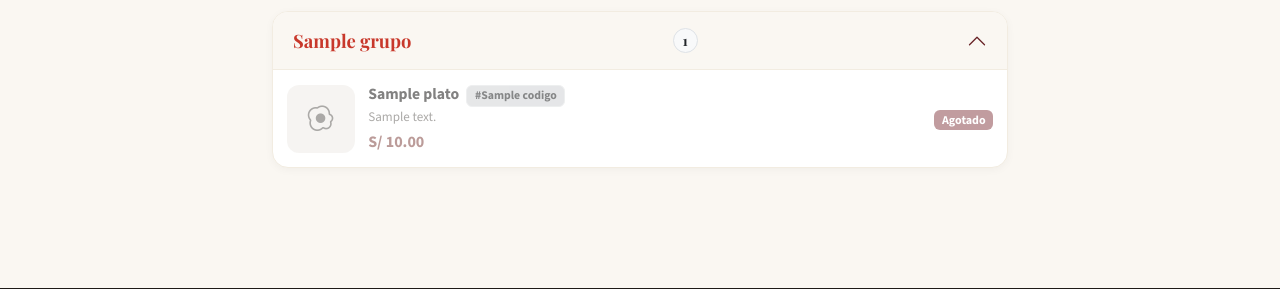
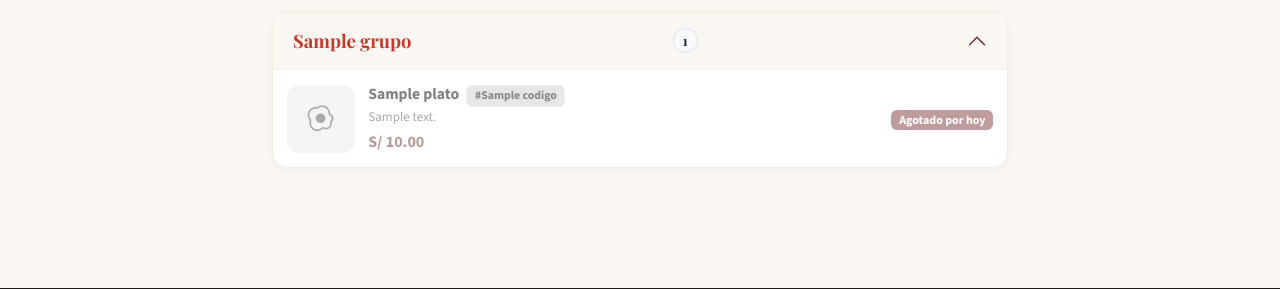
Before and after one commit to jeremy14147c-droid/Reservas_Quero, a Flask app: template app/templates/publico/carta.html in a window 1280 px wide. Shown: the part 351-640 px from the top of the page. Run offline with Flask 3, Linux system fonts and the light colour scheme; the template is opened without the code that fills it: most values are stand-ins (such as "Sample title", 1, 10 or a date in 2020); data that the repository does not hold is empty; parts of the project's set-up code (start-up, migrations or seed data) failed here and were passed over; some libraries are stand-ins or nearby versions.

Commit message:
fix(carta): badge de 'Agotado por hoy' en carta publica

```diff
--- a/app/templates/publico/carta.html
+++ b/app/templates/publico/carta.html
@@ -91,7 +91,7 @@
                                     <!-- Estado disponible / agotado -->
                                     <div class="plato-accion ms-2">
                                         {% if not plato.disponible %}
-                                            <span class="badge bg-danger badge-agotado">Agotado</span>
+                                            <span class="badge bg-danger badge-agotado">Agotado por hoy</span>
                                         {% else %}
                                             <a href="{{ url_for('publico.pedir') }}" class="btn btn-sm btn-outline-danger rounded-pill px-3 py-1 fw-semibold">
                                                 Pedir
```
